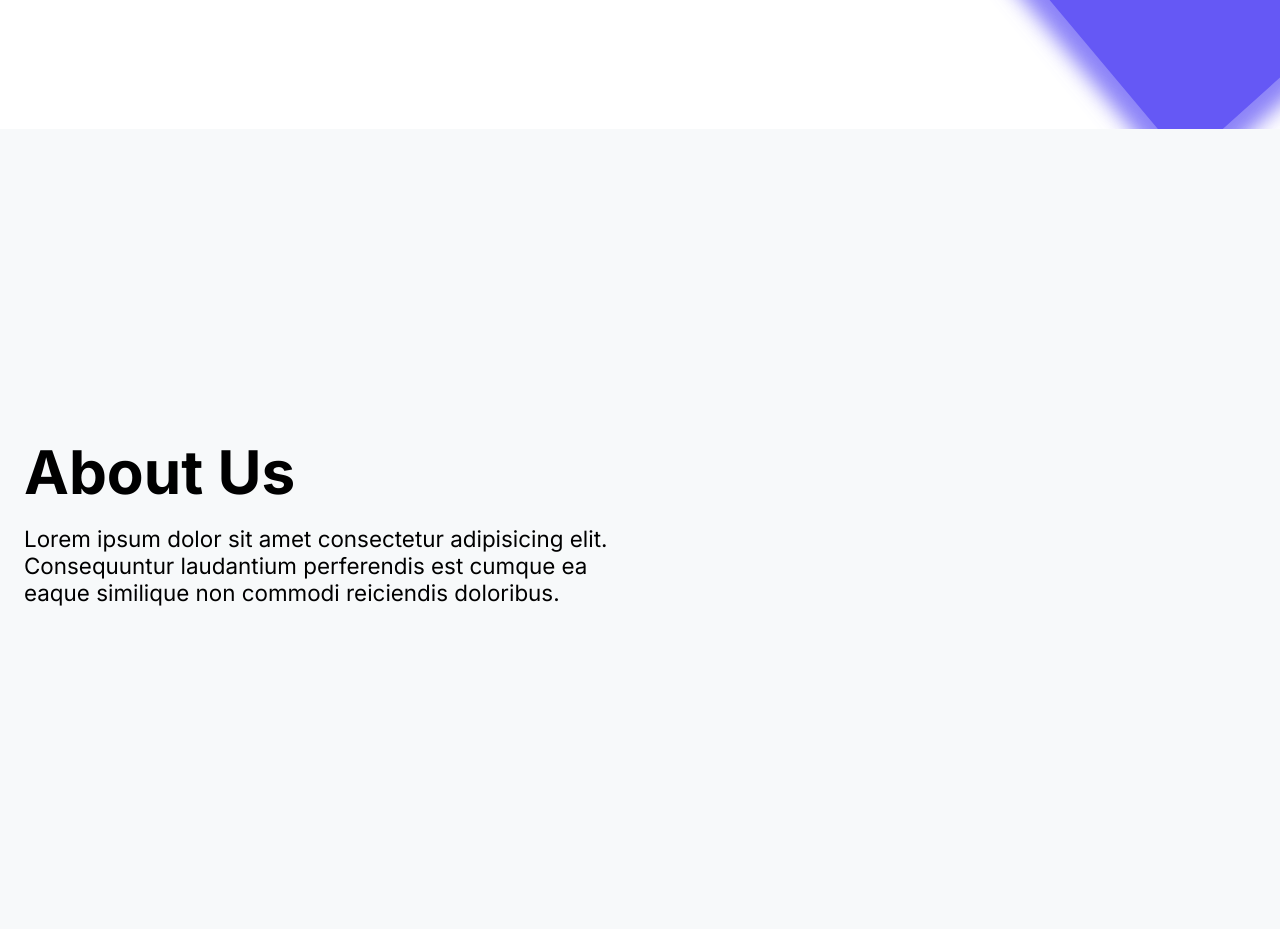
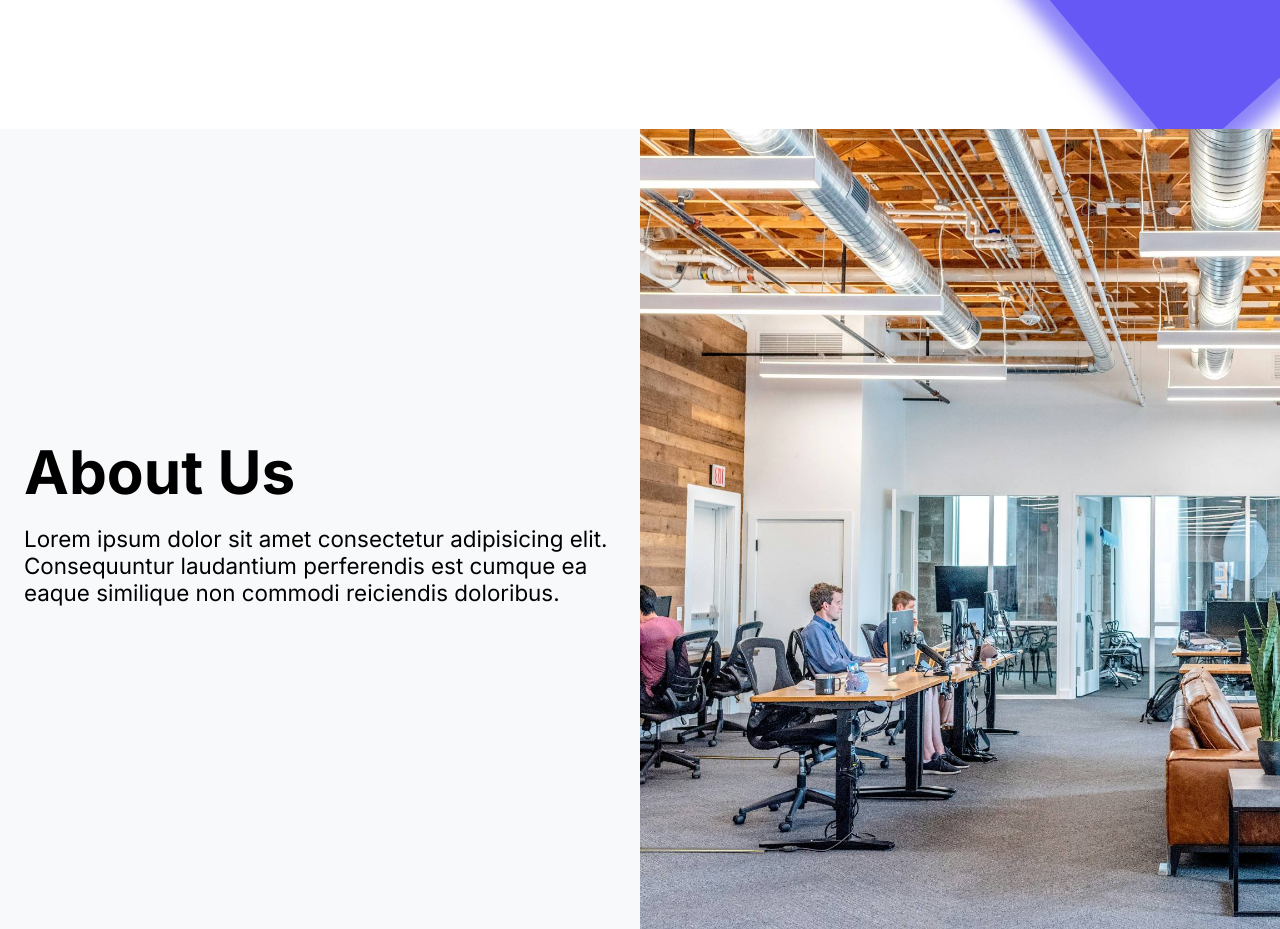
Before and after one commit to adeak-bar25/Latihan-PKL, a plain HTML site: page day_3/index.html in a window 1280 px wide. Shown: the part 681-1610 px from the top of the page. Drawn offline with nearby package versions, Linux system fonts and the light colour scheme; the site is published under a folder, as on GitHub Pages, so addresses that start at the root find nothing.

Commit message:
memperbaiki gambar tidak muncul

```diff
--- a/day_3/css/style.css
+++ b/day_3/css/style.css
@@ -191,7 +191,7 @@ section p {
   width: 100dvw;
   height: 100%;
   margin: 1rem -1rem;
-  background-image: url(/img/austin-distel-wawEfYdpkag-unsplash-resized.jpg);
+  background-image: url(./../img/austin-distel-wawEfYdpkag-unsplash-resized.jpg););
   background-size: cover;
   background-position: 0;
 }
```
